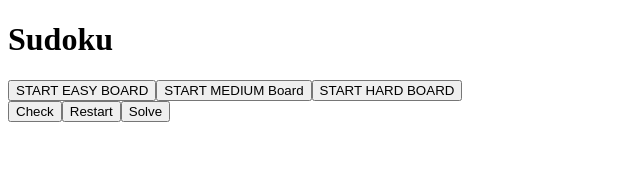
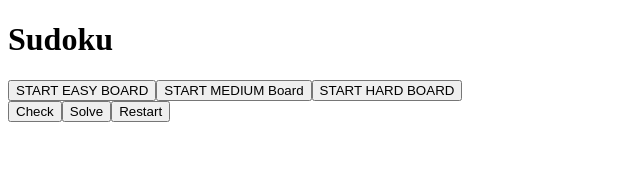
Before and after one commit to Przemekphob/sudoku_project, a React app: page / in a window 1280 px wide. Shown: the top 191 px of the page, without its empty margins (0-640 px from the left). Built offline with nearby package versions, Linux system fonts and the light colour scheme.

Commit message:
solve and restart added

```diff
--- /dev/null
+++ b/src/components/Board.css
@@ -0,0 +1,3 @@
+.tile {
+
+}
--- a/src/components/Board.js
+++ b/src/components/Board.js
@@ -1,19 +1,24 @@
-import React from "react";
-import Tile from "./Tile.js";
+import React from 'react';
+import Tile from './Tile';
 
-import sudoku from "sudoku-umd";
+class Board extends React.Component {
+  	constructor(props) {
+    	super(props);
+    	this.updateBoard = props.updateBoard.bind(this);
+  	}
 
-const Board = props => {
-	let tiles = props.startBoard;
-	let splitedTiles = tiles.split("");
-
-	return (
-		<form onSubmit={props.onSubmit}>
-			{splitedTiles.map((item, index) => (
-				<Tile key={index} onChange={props.onChange} value={item} />
-			))}
-		</form>
-	);
-};
+  	render() {
+    const arrBoard = this.props.board.split('');
+	    return (
+	      	<div className={'board'}>
+	      	{arrBoard.map((tile, index) => <Tile
+	          	key={index}
+	          	id={index}
+	          	tile={tile}
+	          	updateBoard={this.updateBoard}/>)}
+	      	</div>
+	    );
+  	}
+}
 
 export default Board;
--- a/src/components/Tile.js
+++ b/src/components/Tile.js
@@ -1,13 +1,22 @@
-import React from "react";
+import React from 'react';
 
-const Tile = props =>
-	<input
-		onChange={props.onChange}
-		value={props.value}
-		type="number"
-		min="1"
-		max="9"
-		step="1"
-	/>;
+class Tile extends React.Component {
+  	handleChange(e) {
+    	this.props.updateBoard(e.target.dataset.id, e.target.value);
+  	}
+
+  	render() {
+    	return (
+      		<input
+        		type="number"
+        		min="1"
+        		max="9"
+        		data-id={this.props.id}
+        		value={!isNaN(this.props.tile) ? this.props.tile : ''}
+        		onChange={this.handleChange.bind(this)}
+      		/>
+    	);
+  	}
+}
 
 export default Tile;
--- a/src/containers/App.js
+++ b/src/containers/App.js
@@ -8,47 +8,76 @@ class App extends React.Component {
 		super(props);
 		this.state = {
 			initialBoard: "",
-			board: "",
-			solved: []
+			board: ""
 
 		};
+    	this.handleSolve = this.handleSolve.bind(this);
+    	this.handleRestart = this.handleRestart.bind(this);
+    	this.handleCheck = this.handleCheck.bind(this);
+    	this.updateBoard = this.updateBoard.bind(this);
+    	this.setDifficultyEasy = this.setDifficultyEasy.bind(this);
+    	this.setDifficultyMedium = this.setDifficultyMedium.bind(this);
+    	this.setDifficultyHard = this.setDifficultyHard.bind(this);
 	}
 
 	setDifficultyEasy() {
-		this.setState({ initialBoard: sudoku.generate("easy") });
+		const easy = sudoku.generate("easy");
+    	this.setState({
+      		initialBoard: easy,
+      		board: easy
+    	});
 	}
 
 	setDifficultyMedium() {
-		this.setState({ initialBoard: sudoku.generate("medium") });
+		const medium = sudoku.generate("medium");
+    	this.setState({
+      		initialBoard: medium,
+      		board: medium
+    	});
 	}
 
 	setDifficultyHard() {
-		this.setState({ initialBoard: sudoku.generate("hard") });
+		const hard = sudoku.generate("hard");
+    	this.setState({
+      		initialBoard: hard,
+      		board: hard
+    	});
 	}
 
-	handleChange(e) {
-		this.setState({ board: e.target.value });
+  	handleSolve(e) {
+    	const solve = sudoku.solve(this.state.board);
+      	this.setState({
+        	board: solve
+      	});
+
   	}
 
-	handleSubmit(e) {
-		e.preventDefault();
+  	handleRestart(e) {
+    	const restart = this.state.initialBoard;
+    	this.setState({
+      		board: restart
+    	});
   	}
 
-	reset() {
-		this.setState({ initialBoard: "" });
+  	handleCheck(e) {
+    	const solve = sudoku.solve(this.state.board);
+    	const myBoard = this.updateBoard;
+    	if (myBoard  === solve) {
+    		alert("good solution");
+    	} else {
+    		alert("wrong solution");
     	}
 
-	solve() {
-	    this.setState({solved: sudoku.solve(this.state.Board).split('')});
   	}
 
-	check(board) {
-		const checked = board.join();
-		if (this.state.solved === checked) {
-			alert('Winner');
-		} else {
-			alert('Looser');
-		}
+  	updateBoard(id, tile) {
+    	const updatedBoard = this.state.board.split('');
+    	const checkTile = (tile !== '') ? tile : '.';
+    	updatedBoard.splice(id, 1, checkTile);
+    	const newBoard = updatedBoard.join('');
+    		this.setState({
+     	 	board: newBoard
+    	});
   	}
 
 	render() {
@@ -61,15 +90,13 @@ class App extends React.Component {
 					setDifficultyHard={this.setDifficultyHard.bind(this)}
 				/>
    				<div>
-          			<button onClick={() => this.check()}>Check</button>
-          			<button onClick={() => this.reset()}>Restart</button>
-          			<button onClick={() => this.solve()}>Solve</button>
+            		<button onClick={this.handleCheck}>Check</button>
+            		<button onClick={this.handleSolve}>Solve</button>
+            		<button onClick={this.handleRestart}>Restart</button>
 			   </div>
-				<Board
-					onSubmit={this.handleSubmit.bind(this)}
-					startBoard={this.state.initialBoard}
-					onChange={this.handleChange.bind(this)}
-				/>
+        		<Board board={this.state.board}
+               		initialBoard={this.state.initialBoard}
+               		updateBoard={this.updateBoard}/>
       			</div>
 		);
 	}
```
Lines whose indentation alone changed are shown as unchanged.
